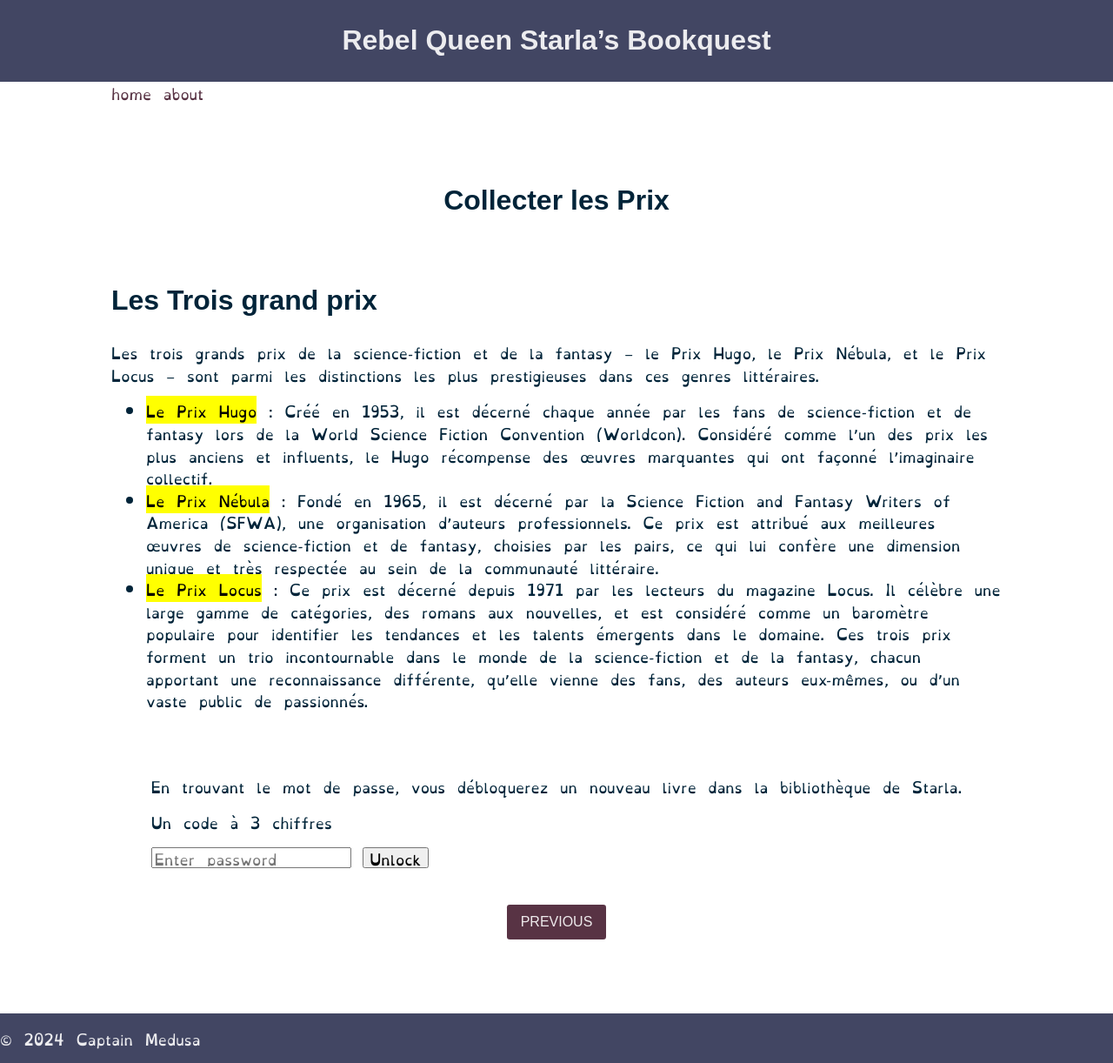
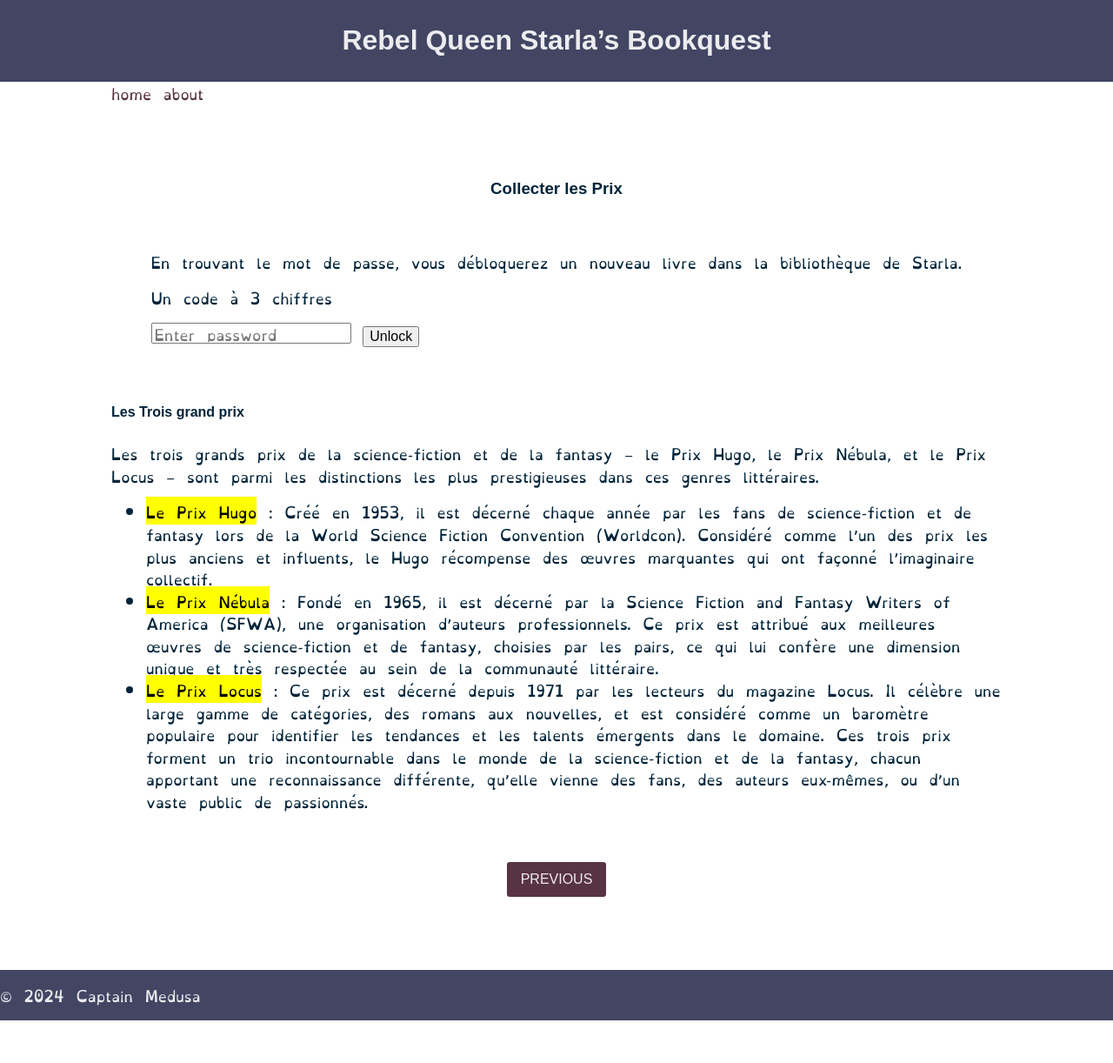
Before and after one commit to gwenananaelle/starlasbookquest, a Jekyll site: the page built from _puzzles/puzzle6.html, in a window 1280 px wide. Shown: the whole page at 87% size. Built offline with Jekyll 4.4.1, drawn with Linux system fonts in a browser that asks for light colours; after the commit the page ends 1173 px from its top, so only the background shows below that.

Commit message:
changed titles

```diff
--- a/_includes/crew-grid.html
+++ b/_includes/crew-grid.html
@@ -1,7 +1,7 @@
-<div class="wrapper-grid col-300 row-2 ">
+<div class="grid grid-1-to-3up grid-1-to-4up">
     {% for item in site.data.crew %}
-        <div class="crew-item">
-            <h3>{{ item.name }}</h3>
+        <div>
+            <h5>{{ item.name }}</h5>
             <ul>
                 {% for entry in item.subfolderitems %}
                     <li>{{ entry.description }}</li>
--- a/_includes/filtered-posts.html
+++ b/_includes/filtered-posts.html
@@ -1,6 +1,6 @@
 {% for post in {{include.puzzle_posts}} %}
 <section>
-  <h1>{{ post.title }}</h1>
+  <h4>{{ post.title }}</h4>
   <div>{{ post.content | markdownify }}</div>
 </section>
 {% endfor %}
--- a/_layouts/puzzle.html
+++ b/_layouts/puzzle.html
@@ -1,7 +1,17 @@
 ---
 layout: default
 ---
-<h1>{{ page.title }}</h1>
+<h3>{{ page.title }}</h3>
+
+<section class="visible lock-section" id="lock-section{{page.number}}">
+  <p>En trouvant le mot de passe, vous débloquerez un nouveau livre dans la bibliothèque de Starla.</p>
+  <p>{{page.clue}}</p>
+  <div class="grid grid-2up">
+    <input type="password" id="password-input{{page.number}}" placeholder="Enter password">
+    <button class="button" onclick="unlockPage('{{ page.number }}', '{{ page.password }}')">Unlock</button>
+  </div>
+  <p id="error-message{{page.number}}" class="hidden error-message">Mot de passe incorrect, essaye encore !</p>
+</section>
 
 {% assign filtered_posts = site.posts | where: 'puzzle-number', page.number %}
 {% include filtered-posts.html puzzle_posts=filtered_posts %}
@@ -12,7 +22,7 @@ layout: default
   {% if book.title %}<h1>{{ book.title }}</h1>{% endif %}
   {% if book.original-title %}<p>Titre original : {{ book.original-title }}</p>{% endif %}
   {% if book.author %}<p>Auteur : {{ book.author }}</p>{% endif %}
-      <div class="wrapper-grid col-600">
+      <div class="grid grid-2up">
         {% if book.img-url %}
           <div>
               <img src="{{ book.img-url | absolute_url }}" alt="Couverture du livre">
@@ -23,14 +33,6 @@ layout: default
           </div>
       </div>
   {% endfor %}
-</section>
-
-<section class="visible" id="lock-section{{page.number}}">
-  <p>En trouvant le mot de passe, vous débloquerez un nouveau livre dans la bibliothèque de Starla.</p>
-  <p>{{page.clue}}</p>
-  <input type="password" id="password-input{{page.number}}" placeholder="Enter password">
-  <button onclick="unlockPage('{{ page.number }}', '{{ page.password }}')">Unlock</button>
-  <p id="error-message{{page.number}}" class="hidden error-message">Mot de passe incorrect, essaye encore !</p>
 </section>
 
 <section class="pagination">
```
Also changed, not shown: index.md (+1 -1 lines).
